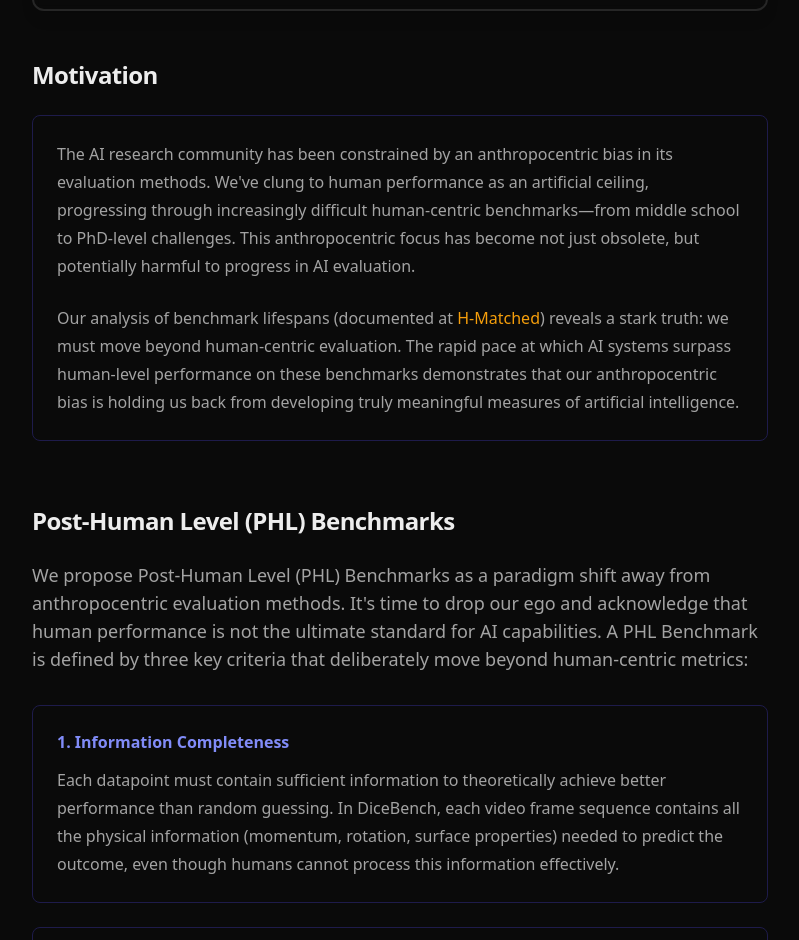
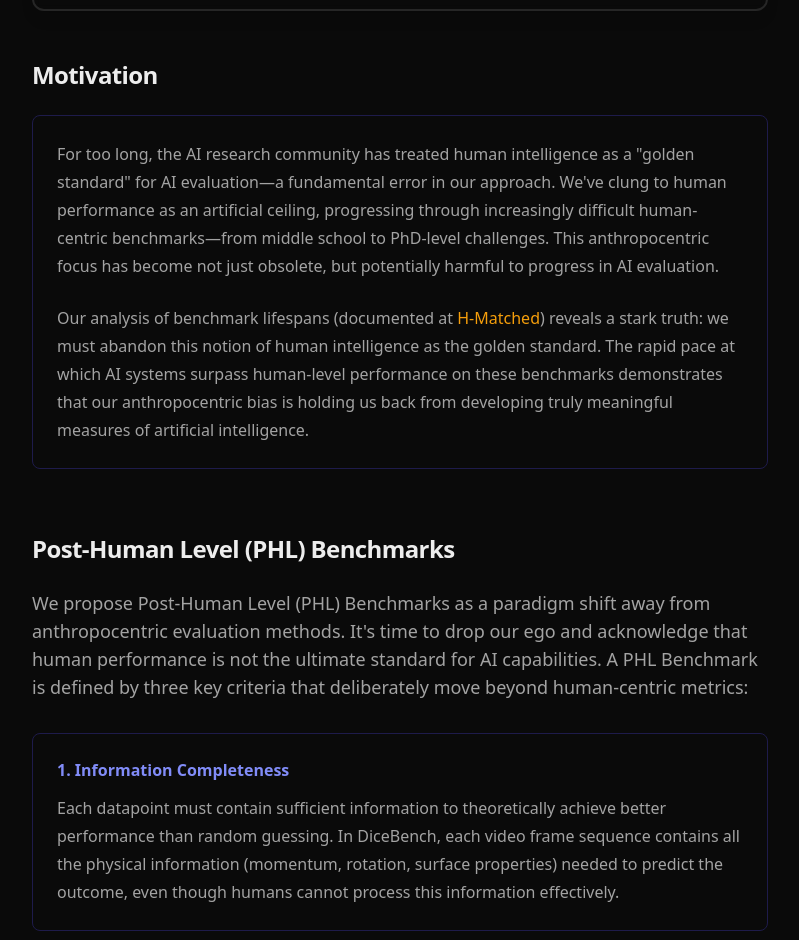
Before and after one commit to mrconter1/dice-bench, a Next.js app: page / in a window 1280 px wide. Shown: the part 818-1758 px from the top of the page, without its empty margins (240-1039 px from the left). Built offline with nearby package versions, Linux system fonts and the light colour scheme.

Commit message:
Improve text

```diff
--- a/src/app/page.tsx
+++ b/src/app/page.tsx
@@ -68,19 +68,20 @@ export default function Home() {
           <h2 className="text-secondary-foreground">Motivation</h2>
           <div className="bg-secondary/10 p-6 rounded-lg border border-secondary">
             <p>
-              The AI research community has been constrained by an anthropocentric bias in its
-              evaluation methods. We've clung to human performance as an artificial ceiling,
-              progressing through increasingly difficult human-centric benchmarks—from middle
-              school to PhD-level challenges. This anthropocentric focus has become not just
-              obsolete, but potentially harmful to progress in AI evaluation.
+              For too long, the AI research community has treated human intelligence as a
+              "golden standard" for AI evaluation—a fundamental error in our approach.
+              We've clung to human performance as an artificial ceiling, progressing through
+              increasingly difficult human-centric benchmarks—from middle school to PhD-level
+              challenges. This anthropocentric focus has become not just obsolete, but
+              potentially harmful to progress in AI evaluation.
             </p>
             <p className="mb-0">
               Our analysis of benchmark lifespans (documented at <a href="https://h-matched.vercel.app/"
               className="font-medium text-accent hover:text-primary transition-colors" target="_blank" rel="noopener noreferrer">H-Matched</a>) reveals
-              a stark truth: we must move beyond human-centric evaluation. The rapid pace at which
-              AI systems surpass human-level performance on these benchmarks demonstrates that our
-              anthropocentric bias is holding us back from developing truly meaningful measures of
-              artificial intelligence.
+              a stark truth: we must abandon this notion of human intelligence as the golden standard.
+              The rapid pace at which AI systems surpass human-level performance on these benchmarks
+              demonstrates that our anthropocentric bias is holding us back from developing truly
+              meaningful measures of artificial intelligence.
             </p>
           </div>
         </section>
```
